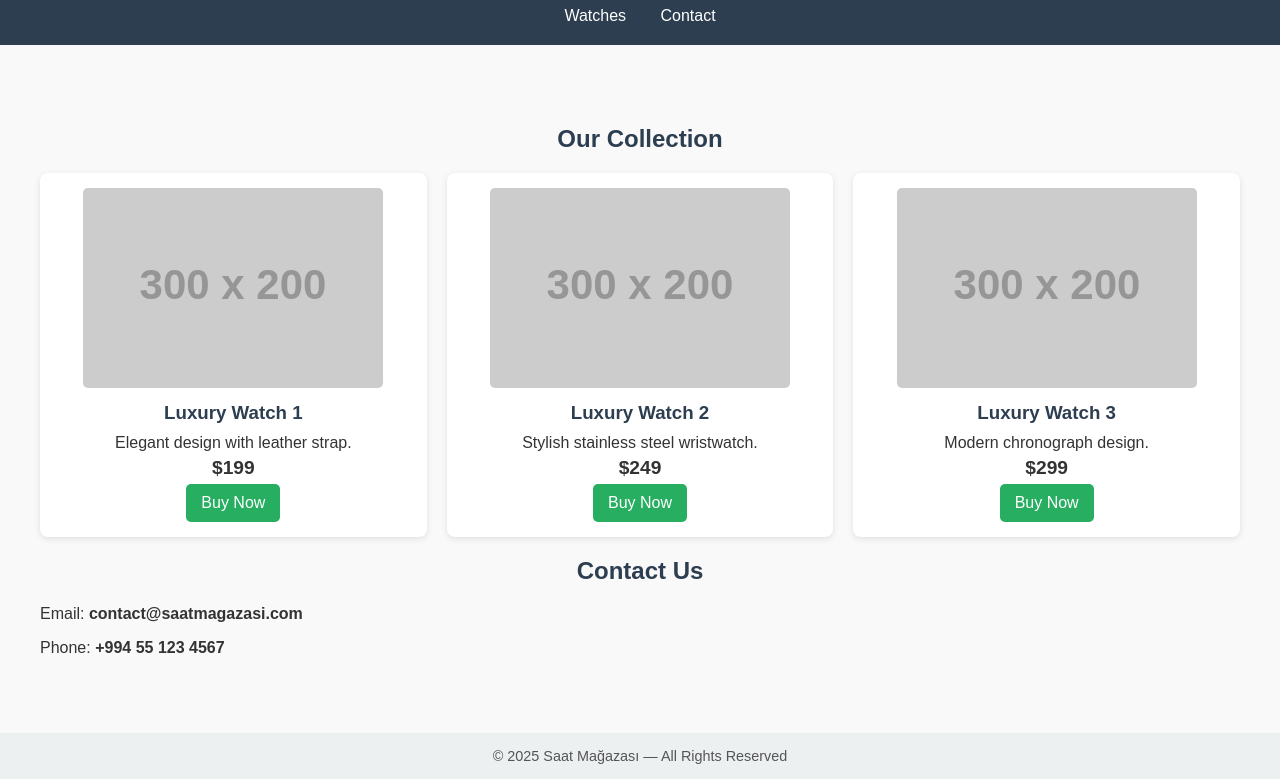
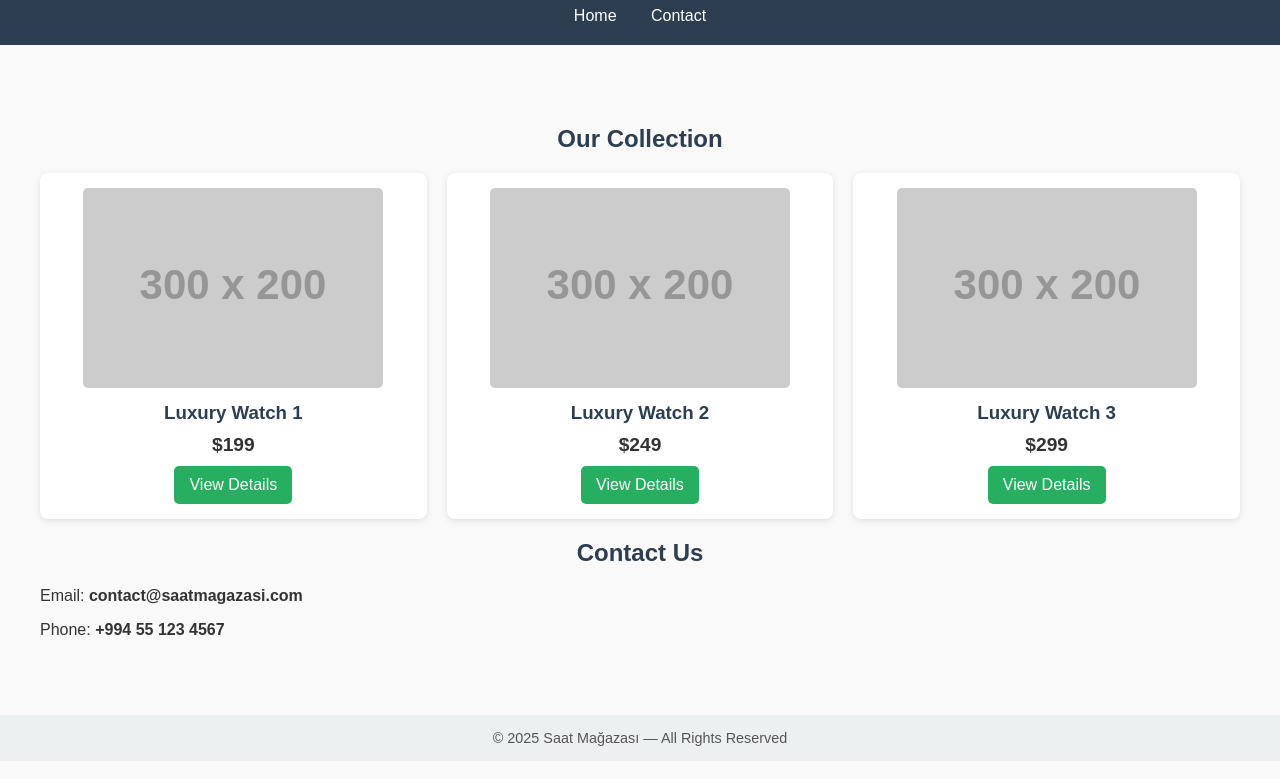
Before and after one commit to alesgerovrovsen5/rovshanalasgarov, a plain HTML site: page index.html in a window 1280 px wide. Shown: the part 60-839 px from the top of the page. Drawn offline with Linux system fonts and the light colour scheme; placeholder pictures from the web are drawn by us.

Commit message:
Update index.html

```diff
--- a/index.html
+++ b/index.html
@@ -4,99 +4,13 @@
   <meta charset="UTF-8">
   <meta name="viewport" content="width=device-width, initial-scale=1.0">
   <title>Saat Mağazası - Online Watch Store</title>
-  <style>
-    body {
-      font-family: Arial, sans-serif;
-      margin: 0;
-      padding: 0;
-      background: #f9f9f9;
-      color: #333;
-    }
-    header {
-      background: #2c3e50;
-      color: white;
-      padding: 20px;
-      text-align: center;
-    }
-    header h1 {
-      margin: 0;
-    }
-    nav {
-      margin-top: 10px;
-    }
-    nav a {
-      color: white;
-      margin: 0 15px;
-      text-decoration: none;
-    }
-    nav a:hover {
-      text-decoration: underline;
-    }
-    main {
-      max-width: 1200px;
-      margin: 40px auto;
-      padding: 20px;
-    }
-    h2 {
-      text-align: center;
-      margin-bottom: 20px;
-      color: #2c3e50;
-    }
-    .products {
-      display: grid;
-      grid-template-columns: repeat(auto-fit, minmax(250px, 1fr));
-      gap: 20px;
-    }
-    .product {
-      background: white;
-      border-radius: 8px;
-      box-shadow: 0 2px 6px rgba(0,0,0,0.1);
-      padding: 15px;
-      text-align: center;
-    }
-    .product img {
-      max-width: 100%;
-      border-radius: 5px;
-    }
-    .product h3 {
-      margin: 10px 0;
-      color: #2c3e50;
-    }
-    .product p {
-      margin: 5px 0;
-    }
-    .price {
-      font-size: 1.2em;
-      font-weight: bold;
-      margin: 10px 0;
-    }
-    .btn {
-      display: inline-block;
-      padding: 10px 15px;
-      background: #27ae60;
-      color: white;
-      text-decoration: none;
-      border-radius: 5px;
-      transition: background 0.3s;
-    }
-    .btn:hover {
-      background: #219150;
-    }
-    footer {
-      text-align: center;
-      padding: 15px;
-      margin-top: 40px;
-      background: #ecf0f1;
-      font-size: 0.9em;
-      color: #555;
-    }
-  </style>
+  <link rel="stylesheet" href="style.css">
 </head>
 <body>
   <header>
     <h1>Saat Mağazası</h1>
     <nav>
-      <a href="#products">Watches</a>
+      <a href="index.html">Home</a>
       <a href="#contact">Contact</a>
     </nav>
   </header>
@@ -109,25 +23,22 @@
         <div class="product">
           <img src="https://via.placeholder.com/300x200.png?text=Luxury+Watch+1" alt="Luxury Watch 1">
           <h3>Luxury Watch 1</h3>
-          <p>Elegant design with leather strap.</p>
           <p class="price">$199</p>
-          <a class="btn" href="https://www.paypal.com/buy?item=watch1" target="_blank">Buy Now</a>
+          <a class="btn" href="watch1.html">View Details</a>
         </div>
 
         <div class="product">
           <img src="https://via.placeholder.com/300x200.png?text=Luxury+Watch+2" alt="Luxury Watch 2">
           <h3>Luxury Watch 2</h3>
-          <p>Stylish stainless steel wristwatch.</p>
           <p class="price">$249</p>
-          <a class="btn" href="https://www.paypal.com/buy?item=watch2" target="_blank">Buy Now</a>
+          <a class="btn" href="watch2.html">View Details</a>
         </div>
 
         <div class="product">
           <img src="https://via.placeholder.com/300x200.png?text=Luxury+Watch+3" alt="Luxury Watch 3">
           <h3>Luxury Watch 3</h3>
-          <p>Modern chronograph design.</p>
           <p class="price">$299</p>
-          <a class="btn" href="https://www.paypal.com/buy?item=watch3" target="_blank">Buy Now</a>
+          <a class="btn" href="watch3.html">View Details</a>
         </div>
 
       </div>
```
